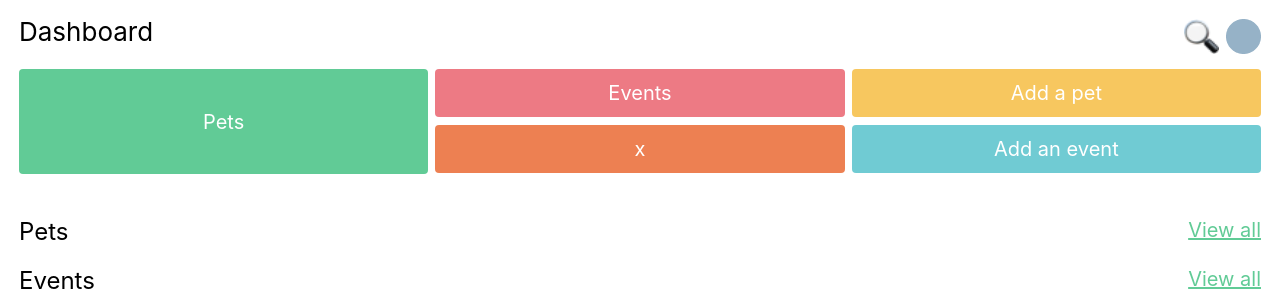
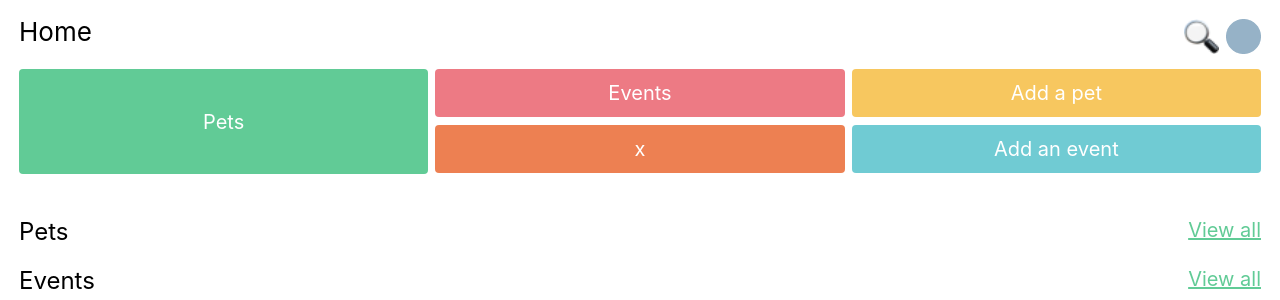
Before and after one commit to devinekask/1920-DEV3-plan-it-geenens-vandeweghe, a PHP site: page / in a window 1280 px wide. Shown: the top 300 px of the page. Run offline with PHP 8.4, Linux system fonts and the light colour scheme; data that the repository does not hold is empty.

Commit message:
added variable title

```diff
--- a/src/css/style.css
+++ b/src/css/style.css
@@ -322,6 +322,7 @@ p {
 
 .petdetail__info {
   /* grid-area: info; */
+  width: 100%;
 }
 
 .petdetail__info div {
--- a/src/view/layout.php
+++ b/src/view/layout.php
@@ -11,7 +11,7 @@
     <!-- Header -->
     <header>
     <div class="centerd">
-      <h1 class="center">Dashboard</h1>
+      <h1 class="center"><?php echo $title?></h1>
       <div class="center__wrap">
         <a class="search"><img src="/assets/images/magnifyingglass.png" width="35px" height="35px" alt="picture of magnifying glass"></a>
         <a class="profile"><img src="/assets/images/profile.png" width="35px" height="35px" alt="profile"></a>
```
